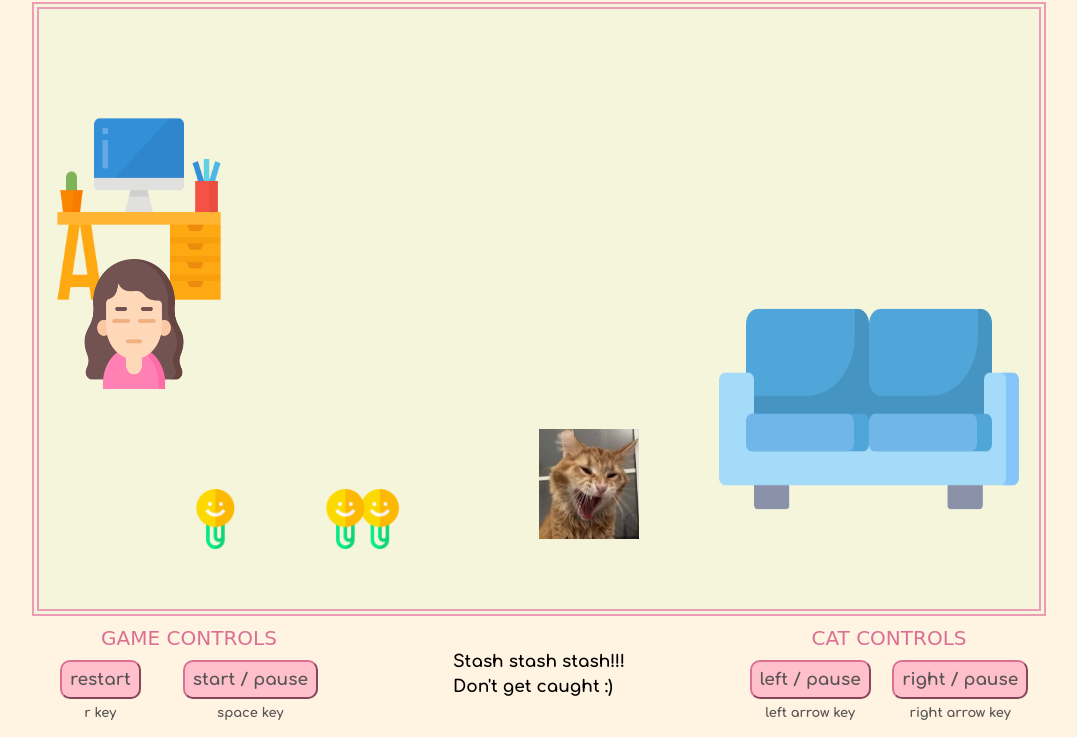
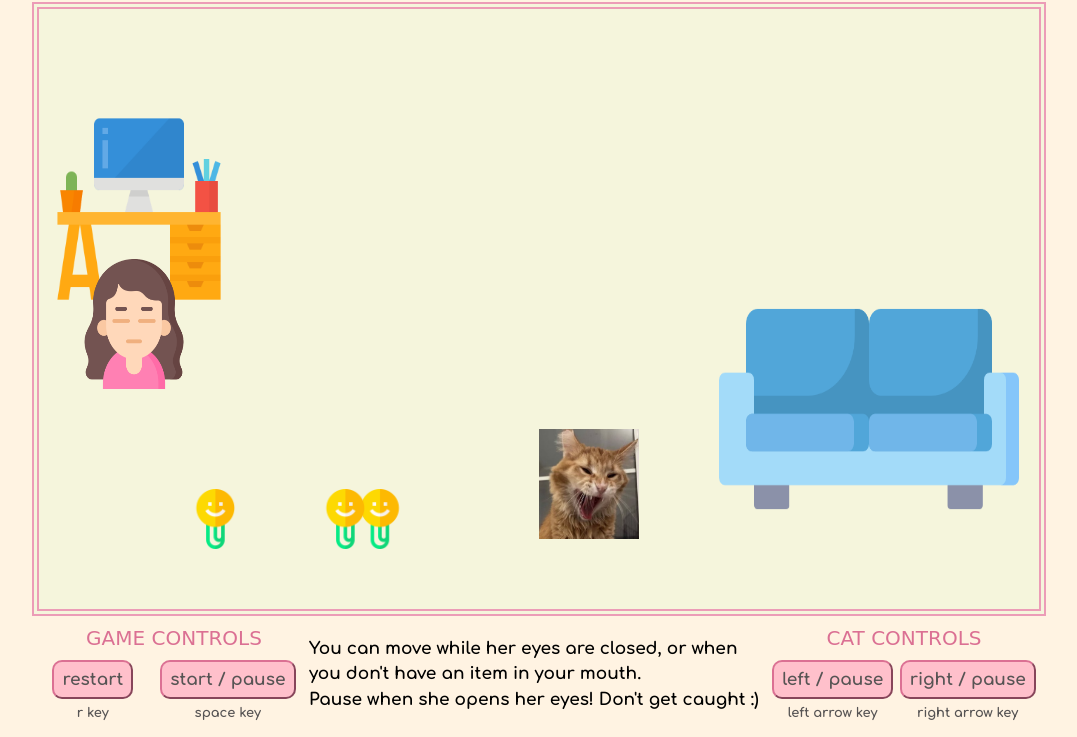
Before and after one commit to vickiychung/BubbleTea, a website built with webpack: page index.html in a window 1280 px wide. Both pictures are taken after a click on the button "start / pause". Shown: the part 63-800 px from the top of the page, without its empty margins (101-1178 px from the left). Built offline with nearby package versions, Linux system fonts and the light colour scheme; files whose address does not match are found by name; a web font is replaced by a local one.

Commit message:
Update game play instructions

```diff
--- a/index.html
+++ b/index.html
@@ -77,8 +77,8 @@
         </div>
 
         <div id="playing-text" class="hidden">
-          <p>Stash stash stash!!!</p>
-          <p>Don't get caught :)</p>
+          <p>You can move while her eyes are closed, or when you don't have an item in your mouth.</p>
+          <p>Pause when she opens her eyes! Don't get caught :)</p>
         </div>
 
         <div id="gameover-text" class="hidden">
```
Also changed, not shown: dist/assets/stylesheets/game.css.
